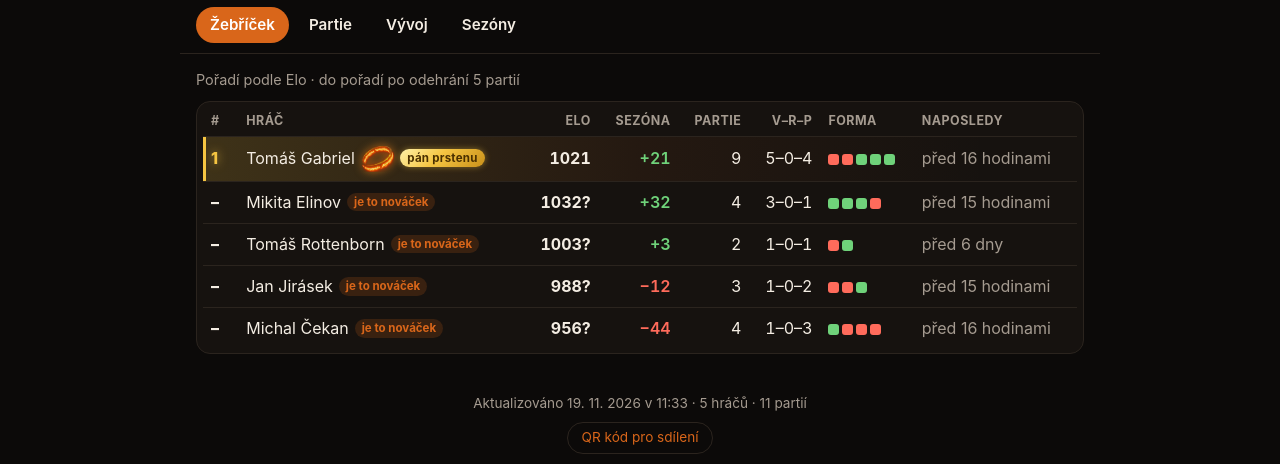
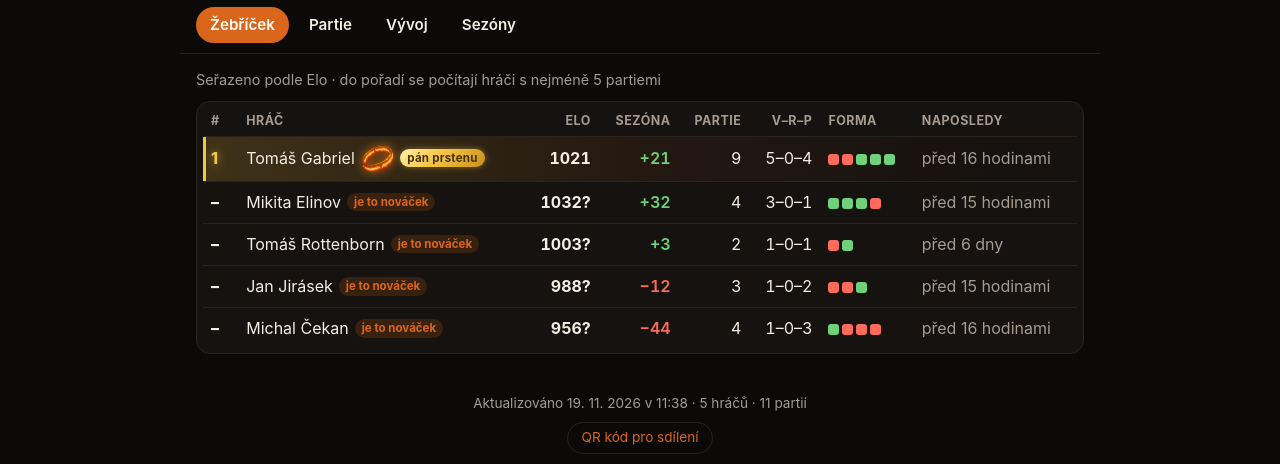
Before and after one commit to enick3312/zebricek_sachy, a plain HTML site: page index.html in a window 1280 px wide. Shown: the part 213-677 px from the top of the page. Drawn offline with nearby package versions, Linux system fonts and the light colour scheme.

Commit message:
Add files via upload

```diff
--- a/index.html
+++ b/index.html
@@ -210,7 +210,7 @@ function viewTable() {
   const body = rows.map(({ p, rank }) => {
     const st = seasonStat(p, cur);
     const tag = p.retired ? `<span class="tag">ukončil</span>` : p.inactive ? `<span class="tag">neaktivní</span>`
-      : p.provisional ? `<span class="tag new" title="Do pořadí se počítá po ${D.settings.provisionalGames} hodnocených partiích">je to nováček</span>` : "";
+      : p.provisional ? `<span class="tag new" title="Do pořadí se počítají hráči s nejméně ${D.settings.provisionalGames} ${D.settings.provisionalGames === 1 ? "partií" : "partiemi"}">je to nováček</span>` : "";
     return `<tr class="click ${rank === 1 ? "leader" : ""}" onclick="location.hash='hrac/${encodeURIComponent(p.id)}'">
       <td class="rank ${rank === 1 ? "rank1" : ""}">${rank ?? "–"}</td>
       <td>${esc(p.name)}${rank === 1 ? RING + LORD : ""}${tag}</td>
@@ -223,7 +223,7 @@ function viewTable() {
   }).join("");
   const hidden = D.players.filter(p => p.inactive || p.retired).length;
   return `<div class="controls">
-      <span>Pořadí podle Elo · do pořadí po odehrání ${partie(D.settings.provisionalGames)}</span>
+      <span>Seřazeno podle Elo · do pořadí se počítají hráči s nejméně ${D.settings.provisionalGames} ${D.settings.provisionalGames === 1 ? "partií" : "partiemi"}</span>
       ${hidden ? `<label><input type="checkbox" id="showAll" ${showAll ? "checked" : ""}> zobrazit neaktivní (${hidden})</label>` : ""}
     </div>
     <div class="card" style="padding:4px 6px">
--- a/zebricek.json
+++ b/zebricek.json
@@ -135,7 +135,7 @@
       "whiteChange" : -25
     }
   ],
-  "generated" : "2026-11-19T11:33:03Z",
+  "generated" : "2026-11-19T11:38:04Z",
   "location" : "",
   "name" : "Pub Ladder",
   "players" : [
```
